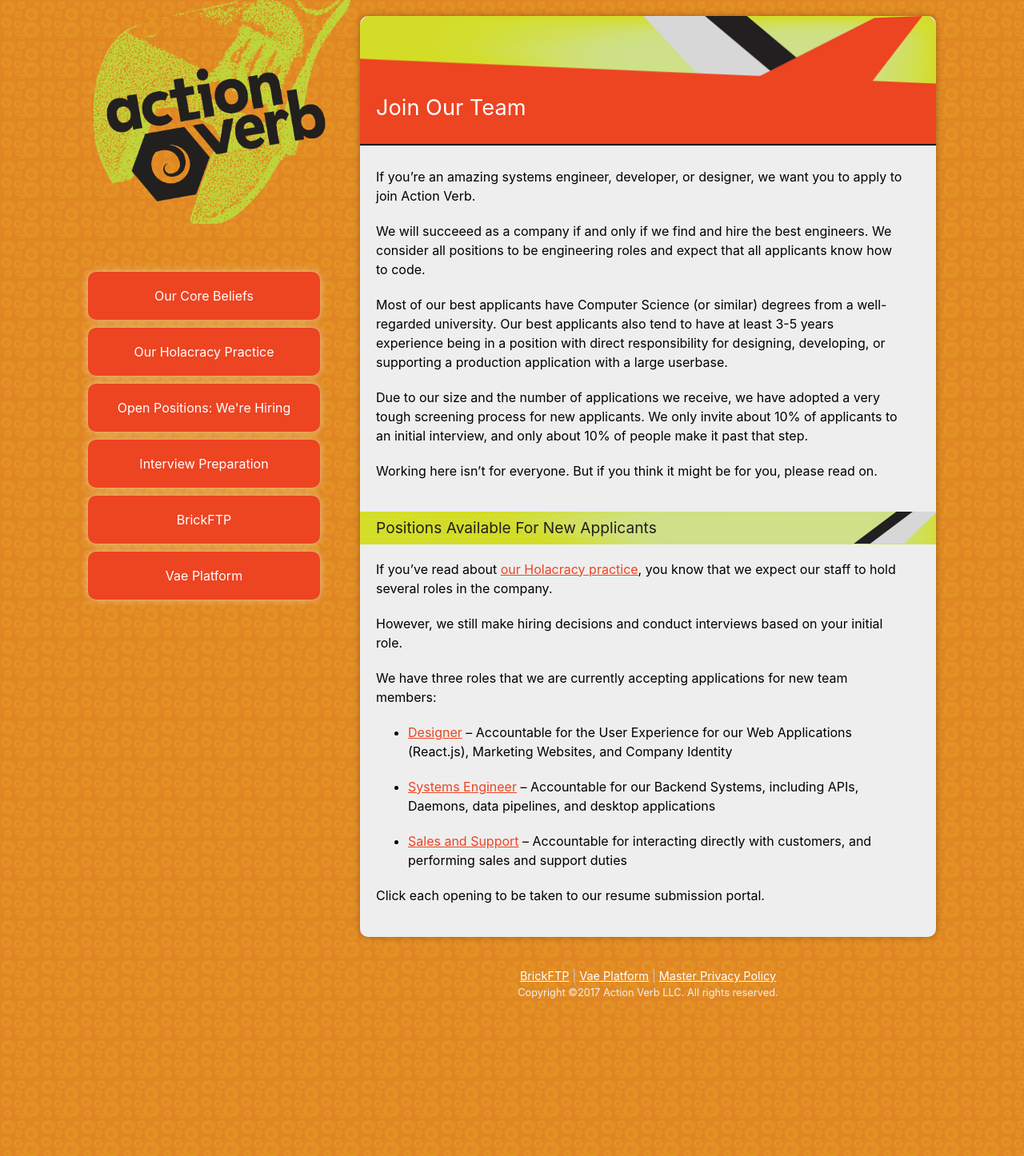
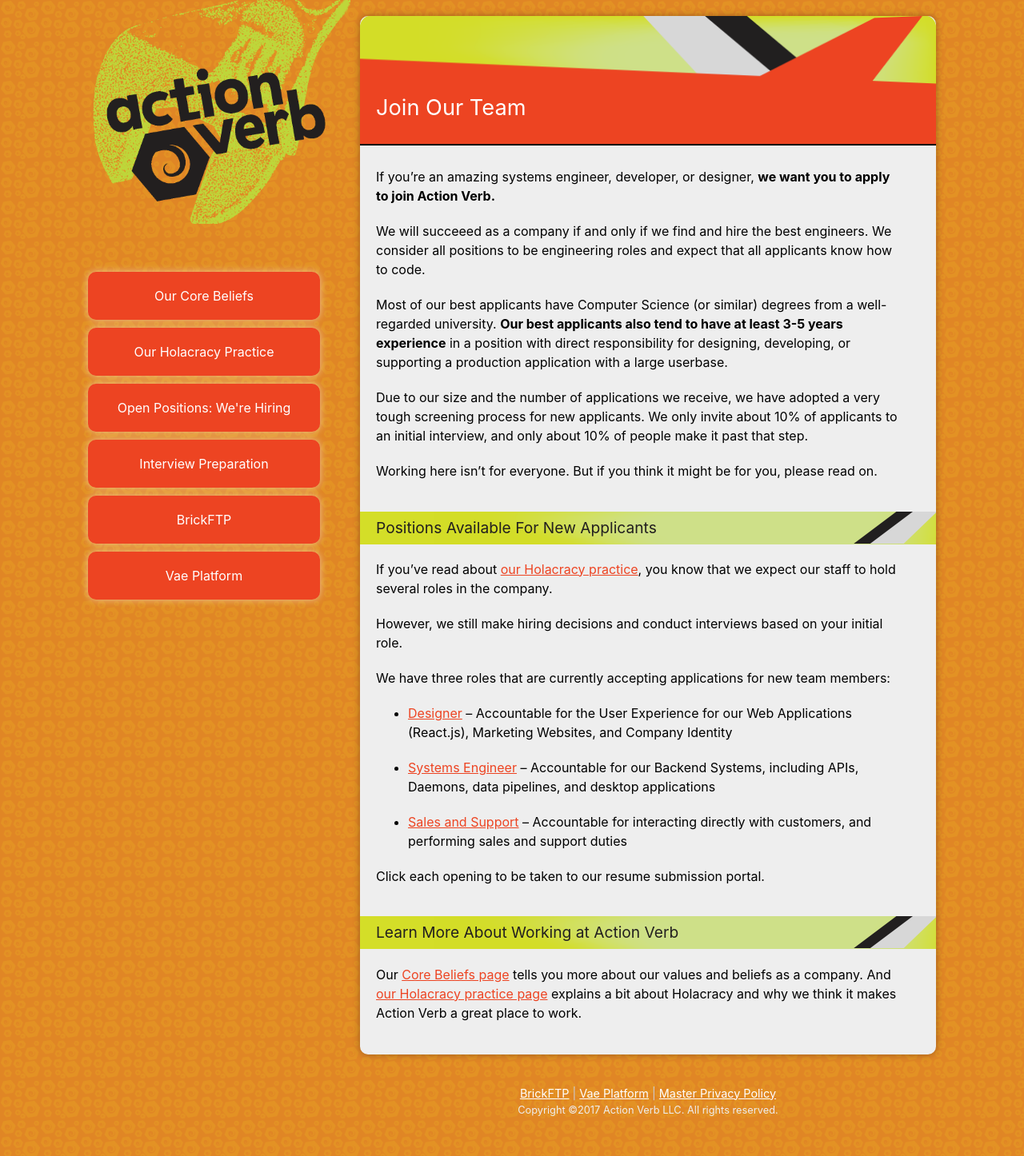
Before and after one commit to edelstone/actionverb.com, a Jekyll site: the page built from now-hiring.md, in a window 1280 px wide. Shown: the whole page at 80% size. Built offline with Jekyll 4.4.1, drawn with Linux system fonts in a browser that asks for light colours; before the commit the page ends 1299 px from its top, so only the background shows below that.

Commit message:
link CSS

```diff
--- a/_sass/_main.sass
+++ b/_sass/_main.sass
@@ -93,6 +93,8 @@ input, select, textarea
 
 a
   color: #ed4422
+  &:hover
+    color: #333
 
 #wrapper
   +breakpoint(g_xl)
--- a/now-hiring.md
+++ b/now-hiring.md
@@ -5,16 +5,16 @@ title: We're Hiring - View Open Positions
 
 # Join Our Team
 
-If you're an amazing systems engineer, developer, or designer, we want
-you to apply to join Action Verb.
+If you're an amazing systems engineer, developer, or designer, **we want
+you to apply to join Action Verb.**
 
 We will succeeed as a company if and only if we find and hire the best
 engineers.  We consider all positions to be engineering roles and expect
 that all applicants know how to code.
 
 Most of our best applicants have Computer Science (or similar) degrees
-from a well-regarded university.  Our best applicants also tend
-to have at least 3-5 years experience being in a position with direct
+from a well-regarded university.  **Our best applicants also tend
+to have at least 3-5 years experience** in a position with direct
 responsibility for designing, developing, or supporting a production
 application with a large userbase.
 
@@ -43,3 +43,11 @@ We have three roles that we are currently accepting applications for new team me
  * <a href="http://actionverb.applytojob.com/apply/b9YTLViLIw/HolacracyPowered-BrickFTP-Seeks-FullTime-SupportSales-Engineer-For-Its-Cloud-Storage-Products" target="_blank">Sales and Support</a> &ndash; Accountable for interacting directly with customers, and performing sales and support duties
 
 Click each opening to be taken to our resume submission portal.
+
+
+## Learn More About Working at Action Verb
+
+Our [Core Beliefs page](/core-beliefs) tells you more about our values
+and beliefs as a company.  And [our Holacracy practice page](/holacracy)
+explains a bit about Holacracy and why we think it makes Action Verb a
+great place to work.
```
Also changed, not shown: other parts of now-hiring.md (+1 -1 lines).
